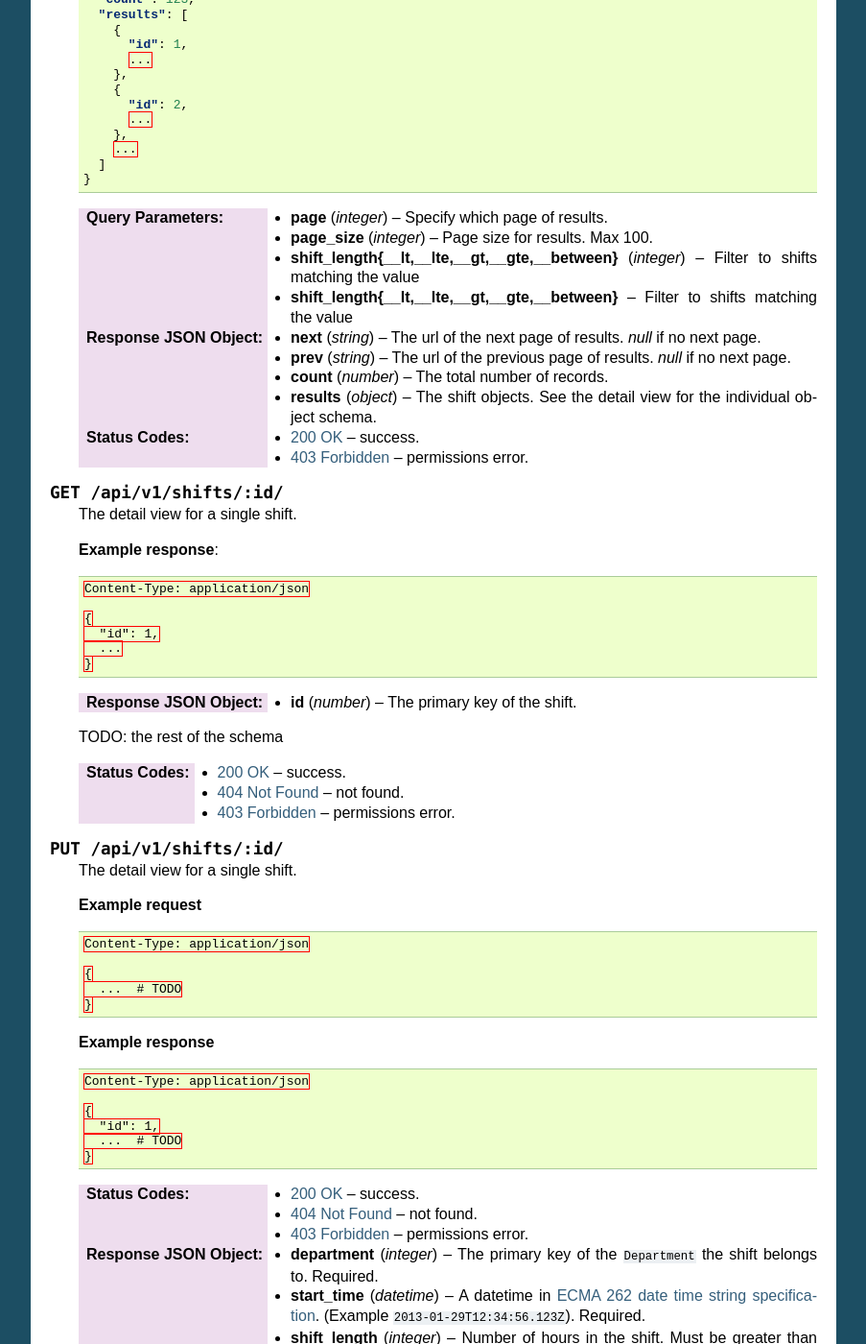
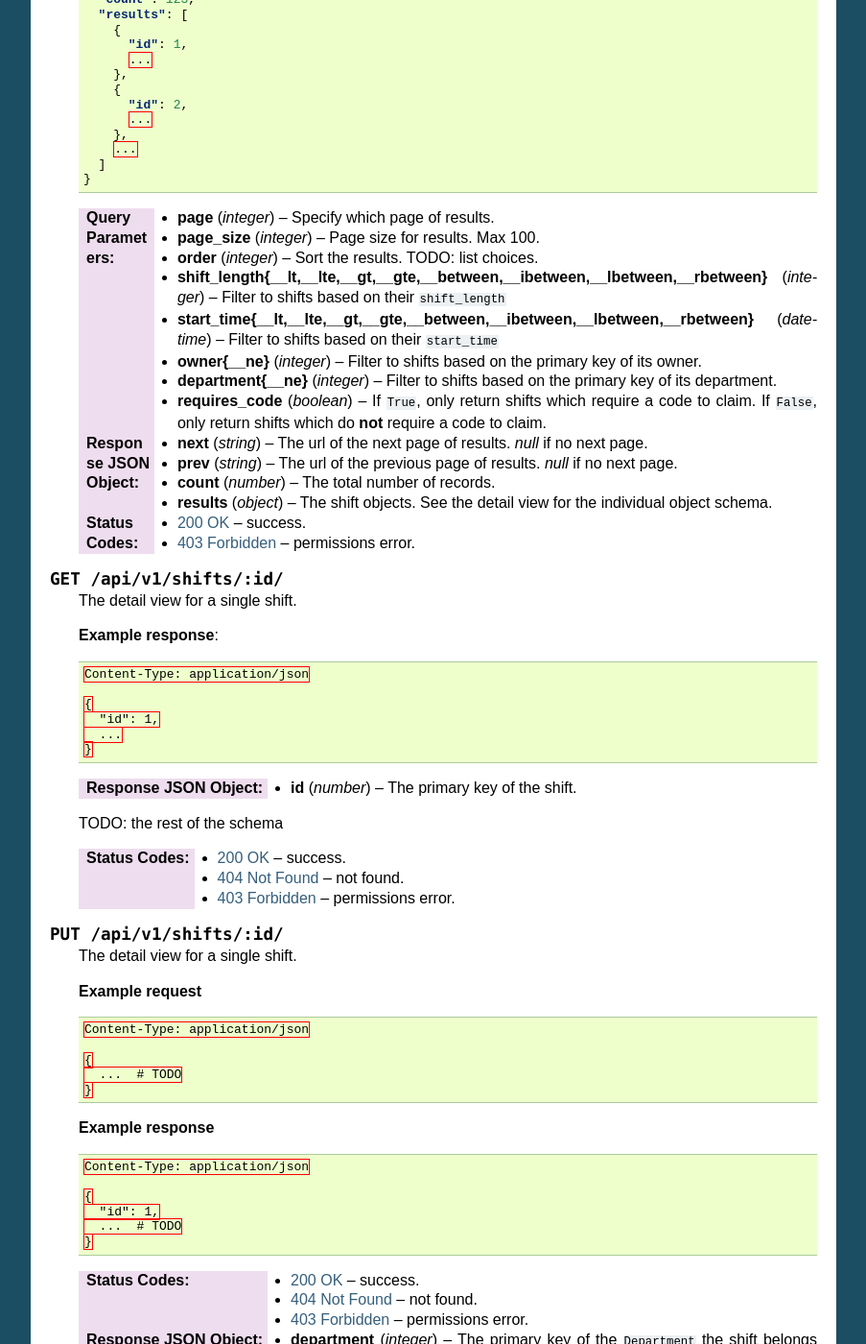
Before and after one commit to Apogaea/voldb, a Sphinx documentation site: the page built from docs/shifts.rst, in a window 1280 px wide and 1400 px high, scrolled down 499 px. Shown: the whole window at 96% size, without its empty margins (198-1101 px from the left). Built offline with Sphinx 7.4.7, drawn with Linux system fonts in a browser that asks for light colours; some of the changed text lies outside the part shown.

Commit message:
small cleanup, more filters on shifts

```diff
--- a/docs/api.rst
+++ b/docs/api.rst
@@ -26,6 +26,7 @@ For query parameters which expect a boolean, the following values are interprete
 * the string ``'false'``
 * the string ``'False'``
 * the number ``0``
+* the value ``null``
 
 Comparison notation
 ...................
--- a/docs/shifts.rst
+++ b/docs/shifts.rst
@@ -43,8 +43,12 @@ Endpoints
 
    :query integer page: Specify which page of results.
    :query integer page_size: Page size for results.  Max 100.
-   :query integer shift_length{__lt,__lte,__gt,__gte,__between}: Filter to shifts matching the value
-   :query integer shift_length{__lt,__lte,__gt,__gte,__between}: Filter to shifts matching the value
+   :query integer order: Sort the results.  TODO: list choices.
+   :query integer shift_length{__lt,__lte,__gt,__gte,__between,__ibetween,__lbetween,__rbetween}: Filter to shifts based on their ``shift_length``
+   :query datetime start_time{__lt,__lte,__gt,__gte,__between,__ibetween,__lbetween,__rbetween}: Filter to shifts based on their ``start_time``
+   :query integer owner{__ne}: Filter to shifts based on the primary key of its owner.
+   :query integer department{__ne}: Filter to shifts based on the primary key of its department.
+   :query boolean requires_code: If ``True``, only return shifts which require a code to claim.  If ``False``, only return shifts which do **not** require a code to claim.
 
    :>json string next: The url of the next page of results. `null` if no next page.
    :>json string prev: The url of the previous page of results. `null` if no next page.
@@ -139,7 +143,7 @@ Endpoints
    :statuscode 403: permissions error.
 
    :>json integer department: The primary key of the ``Department`` the shift belongs to.  Required.
-   :>json datetime start_time: A datetime in `ECMA 262 date time string specification <http://ecma-international.org/ecma-262/5.1/#sec-15.9.1.15>`_.  (Example ``2013-01-29T12:34:56.123Z``).  Required.
+   :>json datetime start_time: A datetime in `ECMA 262 date time string specification`_.  (Example ``2013-01-29T12:34:56.123Z``).  All dates are in Mountain Time (``UTC-0700``).
    :>json integer shift_length: Number of hours in the shift.  Must be greater than zero and less than or equal to 24 (``0 < n <= 24``).  Requireds.
    :>json integer owner: The primary key of the ``User`` who has claimed the shift.  Optional.  Nullable.
    :>json string code: Code required to claim shift.  Optional.  If falsy, shift will not required a code.  Nullable.
```
